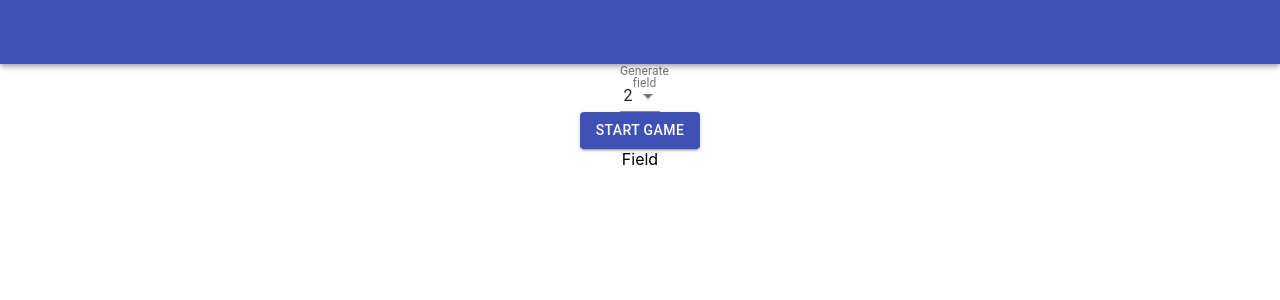
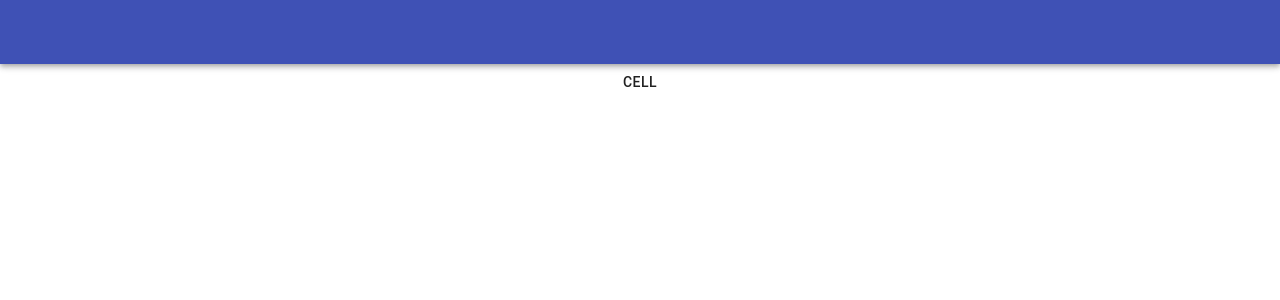
Before and after one commit to poperechnyi1/first-game, a React (Create React App) app: page / in a window 1280 px wide. Both pictures are taken after a click on the button "START GAME". Shown: the top 300 px of the page. Built offline with nearby package versions, Linux system fonts and the light colour scheme.

Commit message:
add cell

```diff
--- a/src/components/Cell/Cell.tsx
+++ b/src/components/Cell/Cell.tsx
@@ -7,7 +7,7 @@ export default class Cell extends React.Component {
         return (
             <div>
             <Button>
-                Victory
+                Cell
             </Button>
             </div>
         )
--- a/src/components/Field/Field.tsx
+++ b/src/components/Field/Field.tsx
@@ -1,13 +1,31 @@
 import React from 'react';
 // import Button from '@material-ui/core/Button';
 import {connect} from 'react-redux';
+import Cell from '../Cell/Cell';
 
-export default class Field extends React.Component {
+class Field extends React.Component {
 
     render(){
         return (
-            <div>Field</div>
+            <div><Cell/></div>
         );
     }
 
 }
+
+
+function mapStateToProps(state:any){
+    return {
+        foundation: state.foundation
+    }
+}
+
+function mapDispatchToProps(dispatch:any){
+    return {
+        onSetFoundation:(foundation:number) => dispatch({type:'SET_FOUNDATION', foundation}),
+        onGenerateField:() => dispatch({type:'GENERATE_FIELD'})
+    }
+}
+
+
+export default connect(mapStateToProps,mapDispatchToProps)(Field);
--- a/src/components/SettingsPage/SettingsPage.tsx
+++ b/src/components/SettingsPage/SettingsPage.tsx
@@ -81,14 +81,16 @@ class SettingPage extends React.Component<IFoundation,{}> {
     };
 
 
+
     render() {
         console.log('STORE ', this.props)
         return (
         <div>
-            <div>
 
                 {/* //FIX problem with classes */}
                 {/* this.classes.formControl */}
+                {!this.state.isFiledVisible ? <div>
+        <div>
                 <FormControl>
                   <InputLabel id="demo-controlled-open-select-label">
                     Generate field
@@ -121,7 +123,8 @@ class SettingPage extends React.Component<IFoundation,{}> {
                   Start Game
                 </Button>
             </div>
-            {this.state.isFiledVisible ? <Field/> : null}
+            </div> : <Field/>}
+
         </div>
         );
     }
```
